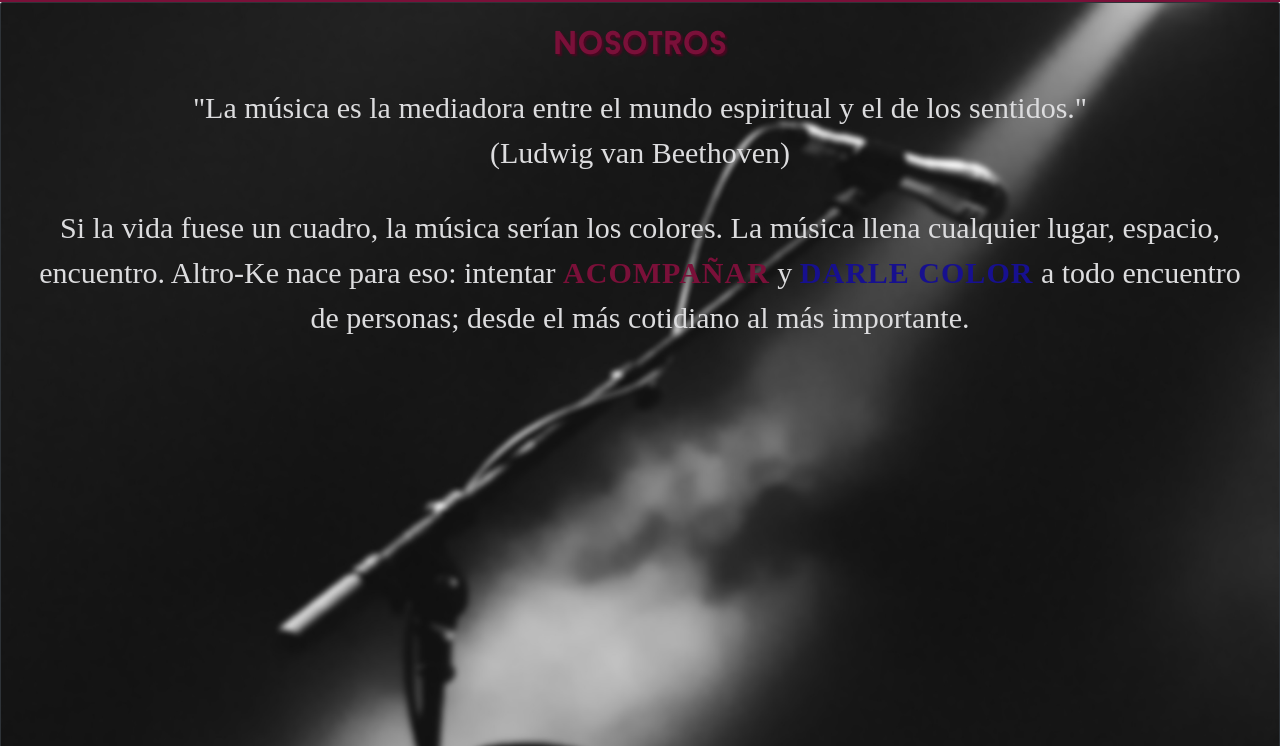
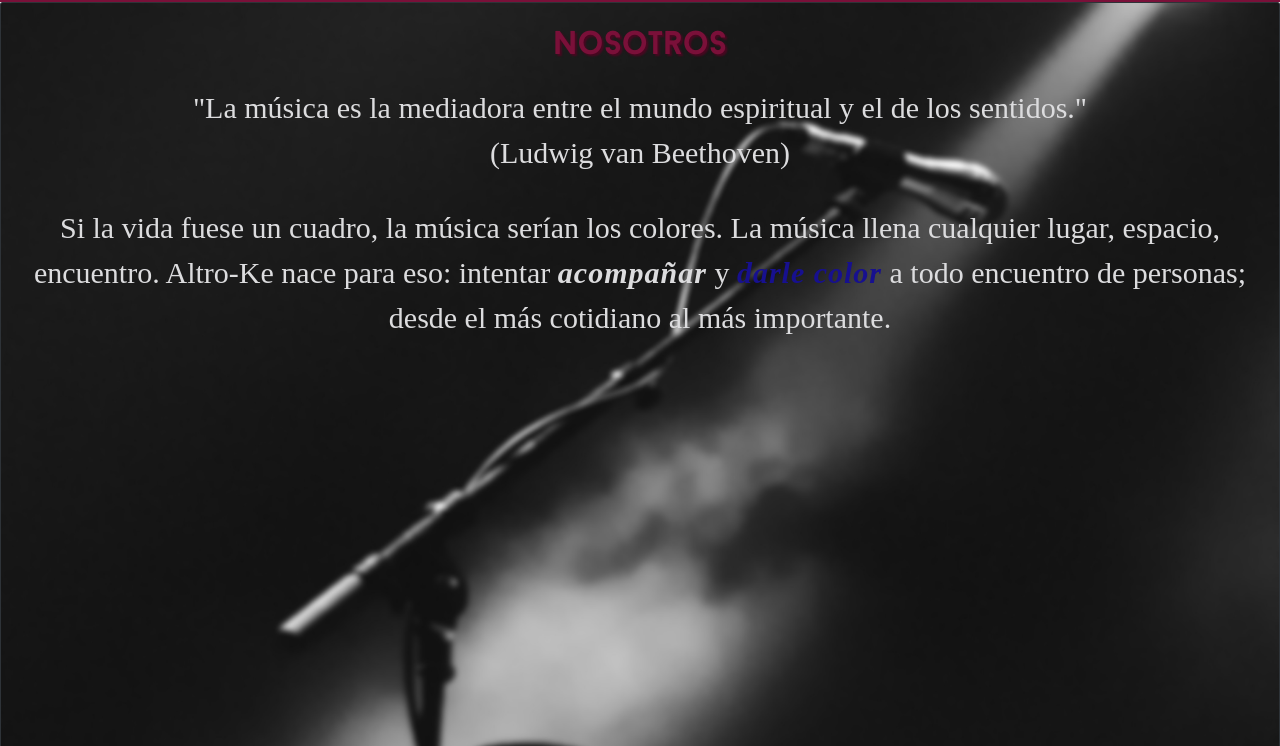
Before and after one commit to agusorias/altro_ke, a website: page nosotros.html in a window 1280 px wide. Shown: the part 54-800 px from the top of the page. Drawn offline with nearby package versions, Linux system fonts and the light colour scheme.

Commit message:
cambios de color en nosotros y optimización de imagen

```diff
--- a/nosotros.html
+++ b/nosotros.html
@@ -75,7 +75,7 @@
 				</div>
 
 				<div class="card">
-					<img src="img/matiaguscuatro.JPG" class="card-img-top" alt="imagen de Agustín">
+					<img src="img/matiaguscuatro.jpg" class="card-img-top" alt="imagen de Banda">
 						<div class="card-body">
 					    	<h5 class="card-title">Altro-Ke</h5>
 					    	<p class="card-text">Mirá nuestra galería para ver más fotos</p>
--- a/scss/proyectofinal.scss
+++ b/scss/proyectofinal.scss
@@ -272,8 +272,8 @@ h6 {
 	font-family: Bahnschrift Light;
 	font-weight: bold;
 	letter-spacing: 1px;
-	color: $morado;
-	text-transform: uppercase;
+	color: $gris;
+	font-style: italic;
 }
 
 .citasEnTexto {
@@ -281,7 +281,7 @@ h6 {
 	font-weight: bold;
 	letter-spacing: 1px;
 	color: $azul;
-	text-transform: uppercase;
+	font-style: italic;
 }
 
 .noLista {
```
Also changed, not shown: css/estilos2.css.
